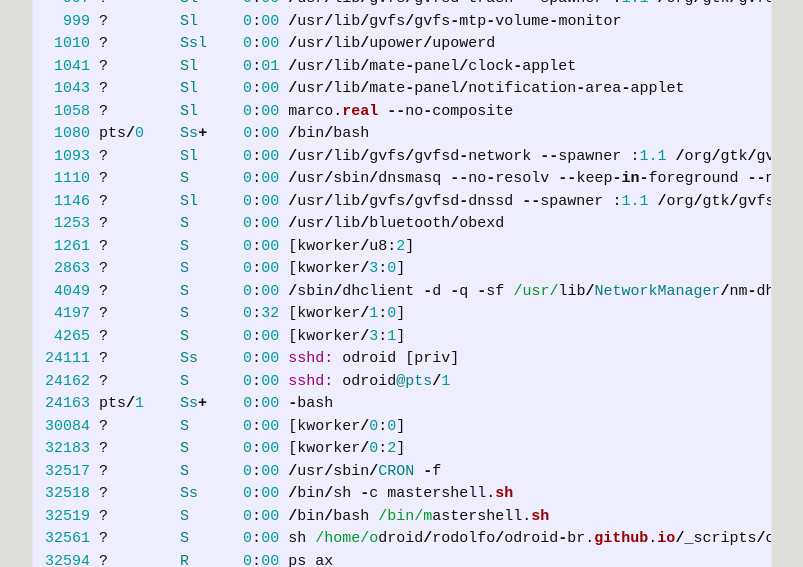
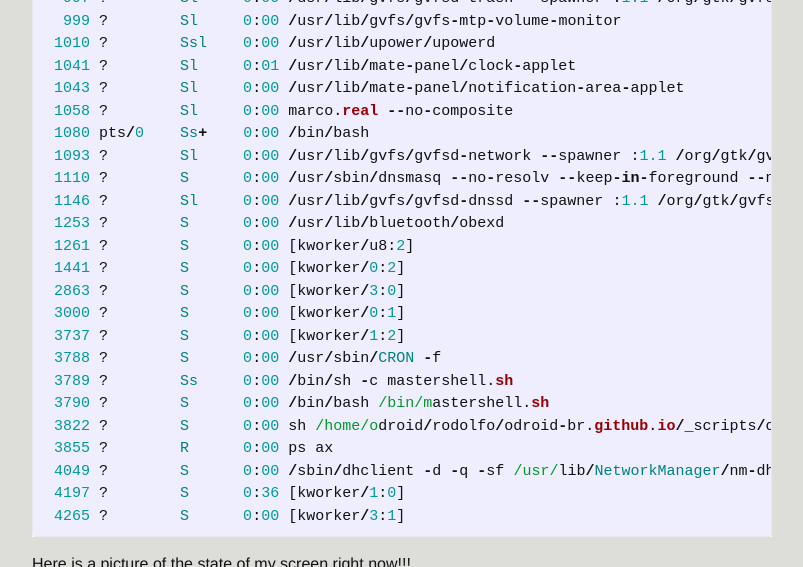
Before and after one commit to robsonneto5pi/odroid-br.github.io, a Jekyll site: the page built from _posts/2016-07-14-televator.markdown, in a window 1280 px wide and 900 px high, scrolled down 4211 px, cut to the strip 0-567 px from the top of the window. Shown: the whole strip, without its empty margins (238-1041 px from the left). Built offline with Jekyll 4.4.1, drawn with Linux system fonts in a browser that asks for light colours; some of the changed text lies outside the part shown.

Commit message:
2016-07-14-televator.markdown

```diff
--- a/_posts/2016-07-14-televator.markdown
+++ b/_posts/2016-07-14-televator.markdown
@@ -31,7 +31,7 @@
 LOGIN      tty1         2016-02-11 12:28               639 id=tty1
 odroid   + tty7         2016-02-11 12:28  old          698 (:0)
 LOGIN      ttyS0        2016-02-11 12:28               640 id=tyS0
-odroid   + pts/1        2016-07-14 05:11 01:25       24111 (192.168.1.32)
+           pts/1        2016-07-14 07:46             24111 id=ts/1  term=0 exit=0
 {% endhighlight %}
 
 Informações sobre minha cpu (comando usado: lscpu)
@@ -195,20 +195,18 @@
  1146 ?        Sl     0:00 /usr/lib/gvfs/gvfsd-dnssd --spawner :1.1 /org/gtk/gvfs/exec_spaw/3
  1253 ?        S      0:00 /usr/lib/bluetooth/obexd
  1261 ?        S      0:00 [kworker/u8:2]
+ 1441 ?        S      0:00 [kworker/0:2]
  2863 ?        S      0:00 [kworker/3:0]
+ 3000 ?        S      0:00 [kworker/0:1]
+ 3737 ?        S      0:00 [kworker/1:2]
+ 3788 ?        S      0:00 /usr/sbin/CRON -f
+ 3789 ?        Ss     0:00 /bin/sh -c mastershell.sh
+ 3790 ?        S      0:00 /bin/bash /bin/mastershell.sh
+ 3822 ?        S      0:00 sh /home/odroid/rodolfo/odroid-br.github.io/_scripts/odroid-monitor.sh
+ 3855 ?        R      0:00 ps ax
  4049 ?        S      0:00 /sbin/dhclient -d -q -sf /usr/lib/NetworkManager/nm-dhcp-helper -pf /var/run/dhclient-eth0.pid -lf /var/lib/NetworkManager/dhclient-c613ba29-ce4e-4ed6-8ff2-ba4e2c766979-eth0.lease -cf /var/lib/NetworkManager/dhclient-eth0.conf eth0
- 4197 ?        S      0:32 [kworker/1:0]
+ 4197 ?        S      0:36 [kworker/1:0]
  4265 ?        S      0:00 [kworker/3:1]
-24111 ?        Ss     0:00 sshd: odroid [priv]
-24162 ?        S      0:00 sshd: odroid@pts/1
-24163 pts/1    Ss+    0:00 -bash
-30084 ?        S      0:00 [kworker/0:0]
-32183 ?        S      0:00 [kworker/0:2]
-32517 ?        S      0:00 /usr/sbin/CRON -f
-32518 ?        Ss     0:00 /bin/sh -c mastershell.sh
-32519 ?        S      0:00 /bin/bash /bin/mastershell.sh
-32561 ?        S      0:00 sh /home/odroid/rodolfo/odroid-br.github.io/_scripts/odroid-monitor.sh
-32594 ?        R      0:00 ps ax
 {% endhighlight %}
 
 Here is a picture of the state of my screen right now!!!
```
Also changed, not shown: other parts of _posts/2016-07-14-televator.markdown (+8 -8 lines).
